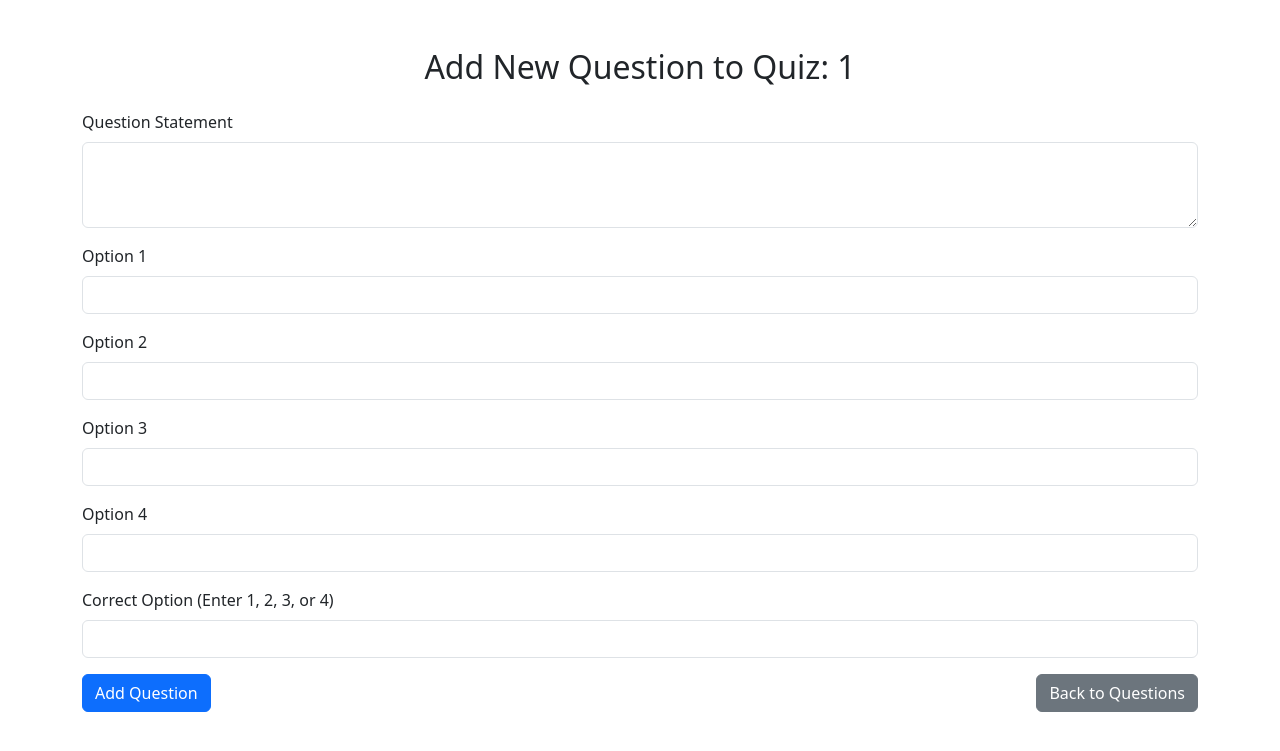
After one commit to AnnaTomson/Quiz-Master, a Flask app: page /admin/add_question/1 in a window 1280 px wide. The commit adds this page. Shown: the top 751 px of the page. Run offline with Flask 3, Linux system fonts and the light colour scheme; a user stored in the database is signed in.

Commit message:
quiz updates

```diff
--- a/app/routes.py
+++ b/app/routes.py
@@ -1,6 +1,6 @@
 from app import app, db, bcrypt
 from flask import render_template, redirect, flash, url_for, request, session
-from app.models import User, Subject, Chapter, Quiz
+from app.models import User, Subject, Chapter, Quiz, Questions
 from app.forms import SubjectForm, ChapterForm, RegistrationForm
 from flask_login import login_user, logout_user, login_required, LoginManager, current_user
 from flask_bcrypt import Bcrypt
@@ -252,49 +252,52 @@ def quiz_management():
 
 #add quiz
 @app.route('/add_quiz', methods=['GET', 'POST'])
-@login_required
+@login_required  # Ensure appropriate access for admin
 def add_quiz():
     if request.method == 'POST':
         try:
+            # Retrieve data from the form
             chapter_id = request.form.get('chapter_id')
-            date_of_quiz = request.form.get('date_of_quiz')
+            date_of_quiz_str = request.form.get('date_of_quiz')
             time_duration = request.form.get('time_duration')
             remarks = request.form.get('remarks', '')
 
-            # Validate inputs
-            if not (chapter_id and date_of_quiz and time_duration):
-                flash('Please fill out all fields.', 'danger')
-                return redirect(url_for('quiz_management'))
+            # Validate that required fields are present
+            if not (chapter_id and date_of_quiz_str and time_duration):
+                flash('Please fill out all required fields.', 'danger')
+                return redirect(url_for('add_quiz'))
 
-            # Convert date to the correct format
-            date_of_quiz = datetime.strptime(date_of_quiz, '%Y-%m-%d').date()
+            # Convert values to proper types
+            chapter_id = int(chapter_id)
+            # Convert date string to date object (ensure format is YYYY-MM-DD)
+            date_of_quiz = datetime.strptime(date_of_quiz_str, '%Y-%m-%d').date()
             time_duration = int(time_duration)
 
-            # Verify Chapter exists
+            # Optionally, check that the chapter exists:
             chapter = Chapter.query.get(chapter_id)
             if not chapter:
-                flash('Invalid chapter selection.', 'danger')
-                return redirect(url_for('quiz_management'))
+                flash('Invalid chapter selected.', 'danger')
+                return redirect(url_for('add_quiz'))
 
-            # Create and store the quiz
+            # Create new Quiz object
             new_quiz = Quiz(
                 chapter_id=chapter_id,
                 date_of_quiz=date_of_quiz,
                 time_duration=time_duration,
                 remarks=remarks
             )
-
             db.session.add(new_quiz)
             db.session.commit()
             flash('Quiz added successfully!', 'success')
             return redirect(url_for('quiz_management'))
+        except Exception as e:
+            db.session.rollback()
+            flash(f'Error adding quiz: {e}', 'danger')
+            # Log the error to your console for debugging
+            print("Error:", e)
+            return redirect(url_for('add_quiz'))
 
-        except ValueError as e:
-            flash(f'Invalid input: {e}', 'danger')
-        except Exception as e:
-            flash(f'Error occurred: {e}', 'danger')
-
-    # Load chapters for selection in the form
+    # For GET request, pass chapters for the dropdown
     chapters = Chapter.query.all()
     return render_template('add_quiz.html', chapters=chapters)
 
@@ -380,7 +383,70 @@ def user_logout():
 
 
 #start quiz
-@app.route('/start_quiz/<int:quiz_id>', methods=['GET'])
+@app.route('/start_quiz/<int:quiz_id>')
+@login_required
 def start_quiz(quiz_id):
     quiz = Quiz.query.get_or_404(quiz_id)
-    return render_template('start_quiz.html', quiz=quiz)
+    questions = quiz.questions
+    return render_template('start_quiz.html', quiz=quiz, questions=questions)
+
+
+#add question
+@app.route('/admin/add_question/<int:quiz_id>', methods=['GET', 'POST'])
+@login_required  # Ensure admin-only access if needed
+def add_question(quiz_id):
+    quiz = Quiz.query.get_or_404(quiz_id)
+
+    if request.method == 'POST':
+        # Retrieve form data
+        question_statement = request.form.get('question_statement')
+        option1 = request.form.get('option1')
+        option2 = request.form.get('option2')
+        option3 = request.form.get('option3')
+        option4 = request.form.get('option4')
+        correct_option = request.form.get('correct_option', '').strip()
+
+        # Validate input
+        if not all([question_statement, option1, option2, option3, option4, correct_option]):
+            flash('All fields are required.', 'danger')
+            return redirect(url_for('add_question', quiz_id=quiz_id))
+        if correct_option not in ['1', '2', '3', '4']:
+            flash('Correct option must be 1, 2, 3, or 4.', 'danger')
+            return redirect(url_for('add_question', quiz_id=quiz_id))
+
+        # Create new question
+        new_question = Questions(
+            quiz_id=quiz_id,
+            question_statement=question_statement,
+            option1=option1,
+            option2=option2,
+            option3=option3,
+            option4=option4,
+            correct_option=correct_option
+        )
+        try:
+            db.session.add(new_question)
+            db.session.commit()
+            flash('Question added successfully!', 'success')
+            return redirect(url_for('view_questions', quiz_id=quiz_id))
+        except Exception as e:
+            db.session.rollback()
+            flash(f'Error adding question: {e}', 'danger')
+            return redirect(url_for('add_question', quiz_id=quiz_id))
+
+    return render_template('add_question.html', quiz=quiz)
+
+
+
+#view question
+@app.route('/admin/view_questions/<int:quiz_id>')
+@login_required
+def view_questions(quiz_id):
+    quiz = Quiz.query.get_or_404(quiz_id)
+    questions = quiz.questions  # via relationship
+    return render_template('view_questions.html', quiz=quiz, questions=questions)
+
+
+@app.teardown_appcontext
+def shutdown_session(exception=None):
+    db.session.remove()
--- /dev/null
+++ b/app/templates/add_question.html
@@ -0,0 +1,53 @@
+<!DOCTYPE html>
+<html lang="en">
+<head>
+  <meta charset="UTF-8" />
+  <meta name="viewport" content="width=device-width, initial-scale=1.0" />
+  <title>Add Question - QuizMaster Admin</title>
+  <link rel="stylesheet" href="https://cdn.jsdelivr.net/npm/bootstrap@5.3.2/dist/css/bootstrap.min.css">
+</head>
+<body>
+  <div class="container mt-5">
+    <h2 class="text-center mb-4">Add New Question to Quiz: {{ quiz.id }}</h2>
+    <form method="post" action="{{ url_for('add_question', quiz_id=quiz.id) }}">
+      <!-- Question Statement -->
+      <div class="mb-3">
+        <label for="question_statement" class="form-label">Question Statement</label>
+        <textarea class="form-control" id="question_statement" name="question_statement" rows="3" required></textarea>
+      </div>
+      <!-- Option 1 -->
+      <div class="mb-3">
+        <label for="option1" class="form-label">Option 1</label>
+        <input type="text" class="form-control" id="option1" name="option1" required>
+      </div>
+      <!-- Option 2 -->
+      <div class="mb-3">
+        <label for="option2" class="form-label">Option 2</label>
+        <input type="text" class="form-control" id="option2" name="option2" required>
+      </div>
+      <!-- Option 3 -->
+      <div class="mb-3">
+        <label for="option3" class="form-label">Option 3</label>
+        <input type="text" class="form-control" id="option3" name="option3" required>
+      </div>
+      <!-- Option 4 -->
+      <div class="mb-3">
+        <label for="option4" class="form-label">Option 4</label>
+        <input type="text" class="form-control" id="option4" name="option4" required>
+      </div>
+      <!-- Correct Option -->
+      <div class="mb-3">
+        <label for="correct_option" class="form-label">Correct Option (Enter 1, 2, 3, or 4)</label>
+        <input type="text" class="form-control" id="correct_option" name="correct_option" maxlength="1" required>
+      </div>
+      <!-- Buttons -->
+      <div class="d-flex justify-content-between">
+        <button type="submit" class="btn btn-primary">Add Question</button>
+        <a href="{{ url_for('view_questions', quiz_id=quiz.id) }}" class="btn btn-secondary">Back to Questions</a>
+      </div>
+    </form>
+  </div>
+
+  <script src="https://cdn.jsdelivr.net/npm/bootstrap@5.3.2/dist/js/bootstrap.bundle.min.js"></script>
+</body>
+</html>
```
Also changed, not shown: app/templates/quiz_management.html (+5 -2 lines), app/templates/view_questions.html (added, +39 -0 lines), instance/quizvista.db.
